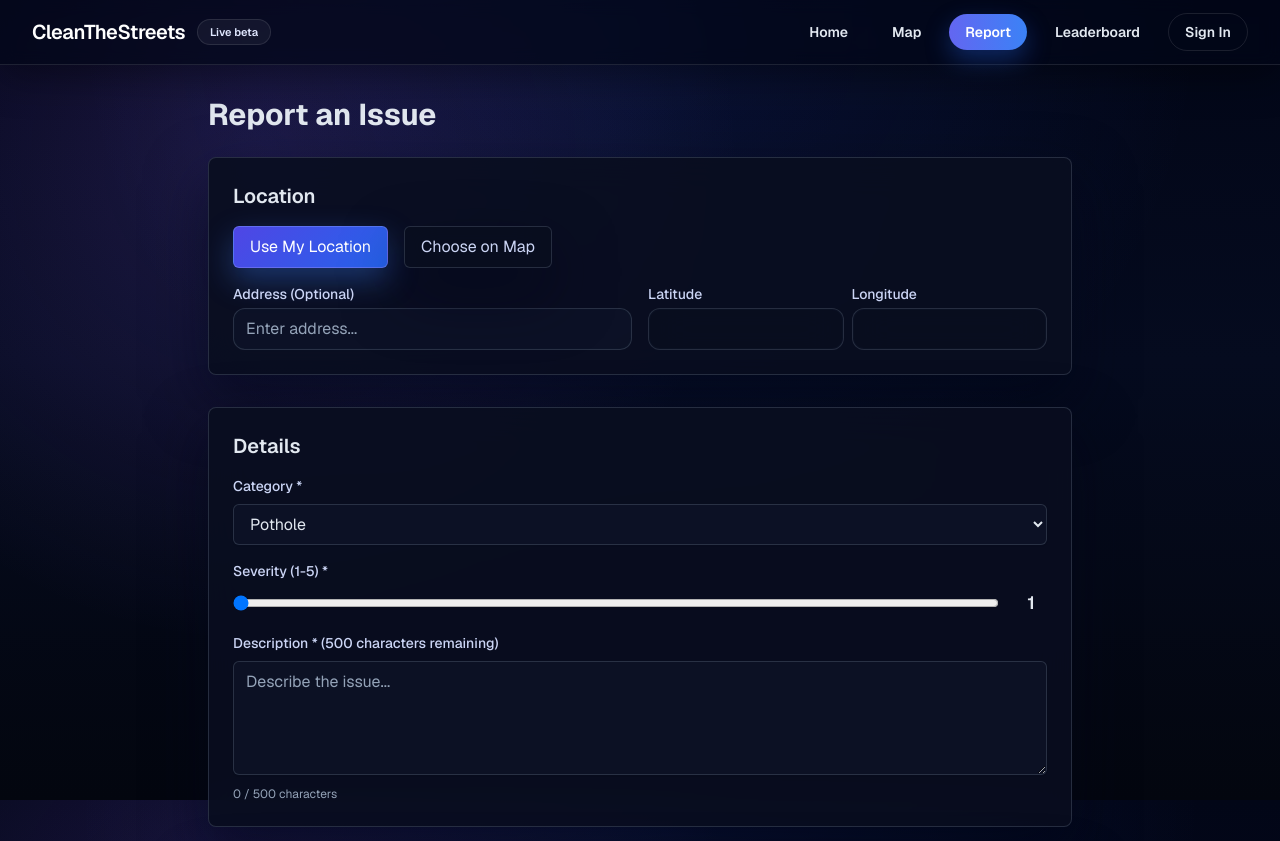
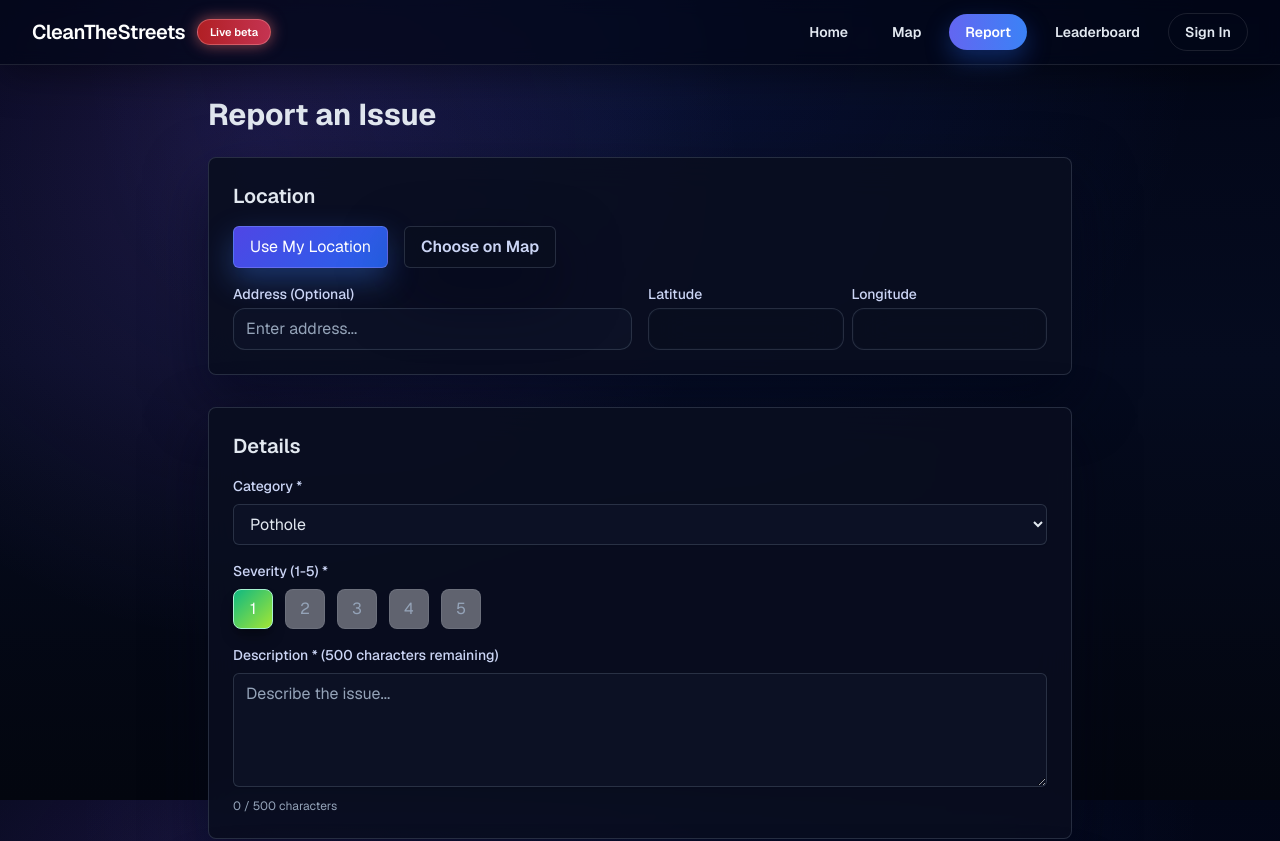
Before and after one commit to theohudson24/cleanthestreets, a Next.js app: page /report in a window 1280 px wide. Shown: the top 841 px of the page. Built offline with nearby package versions, Linux system fonts and the light colour scheme.

Commit message:
Changes to report page improving functionality and UI

```diff
--- a/src/components/ReportForm.js
+++ b/src/components/ReportForm.js
@@ -30,6 +30,28 @@ export default function ReportForm() {
   const [uploadProgress, setUploadProgress] = useState({});
   const [showMap, setShowMap] = useState(false);
   const [mapCenter, setMapCenter] = useState([40.7128, -74.0060]);
+  const centerOnCurrentLocation = () => {
+    if (navigator.geolocation) {
+      navigator.geolocation.getCurrentPosition(
+        (position) => {
+          setMapCenter([position.coords.latitude, position.coords.longitude]);
+        },
+        () => {
+          // fall back silently
+        }
+      );
+    }
+  };
+
+  const toggleMap = () => {
+    const nextShow = !showMap;
+    setShowMap(nextShow);
+    if (!showMap && formData.latitude && formData.longitude) {
+      setMapCenter([formData.latitude, formData.longitude]);
+    } else if (!showMap && (!formData.latitude || !formData.longitude)) {
+      centerOnCurrentLocation();
+    }
+  };
 
   // Get user's location
   const getLocation = () => {
@@ -176,7 +198,18 @@ export default function ReportForm() {
             <div className="flex items-center gap-4">
               <button
                 type="button"
-                onClick={getLocation}
+                onClick={() => {
+                  if (locationStatus === 'success') {
+                    setFormData({
+                      ...formData,
+                      latitude: null,
+                      longitude: null,
+                    });
+                    setLocationStatus('pending');
+                  } else {
+                    getLocation();
+                  }
+                }}
                 disabled={locationStatus === 'loading'}
                 className="px-4 py-2 bg-blue-600 text-white rounded-md shadow-sm hover:bg-blue-700 focus:outline-none focus:ring-2 focus:ring-offset-2 focus:ring-blue-500 disabled:opacity-50 disabled:cursor-not-allowed"
               >
@@ -194,8 +227,12 @@ export default function ReportForm() {
 
               <button
                 type="button"
-                onClick={() => setShowMap(!showMap)}
-                className="px-4 py-2 bg-gray-100 text-gray-700 rounded-md hover:bg-gray-200"
+                onClick={toggleMap}
+                className={`px-4 py-2 rounded-md shadow-sm font-semibold transition-colors ${
+                  showMap
+                    ? 'bg-gradient-to-r from-red-600 to-rose-500 text-white shadow-[0_10px_25px_rgba(239,68,68,0.4)] hover:brightness-110'
+                    : 'bg-gray-100 text-gray-700 hover:bg-gray-200'
+                }`}
               >
                 {showMap ? 'Hide Map' : 'Choose on Map'}
               </button>
@@ -204,6 +241,7 @@ export default function ReportForm() {
             {showMap && (
               <div className="h-64 border border-gray-300 rounded-md overflow-hidden">
                 <Map
+                  key={`${formData.latitude ?? 'lat'}-${formData.longitude ?? 'lng'}-${showMap}`}
                   reports={[]}
                   center={mapCenter}
                   onMapClick={handleMapClick}
@@ -278,23 +316,35 @@ export default function ReportForm() {
             </div>
 
             <div>
-              <label htmlFor="severity" className="block text-sm font-medium text-gray-700 mb-2">
+              <label className="block text-sm font-medium text-gray-700 mb-2">
                 Severity (1-5) *
               </label>
-              <div className="flex items-center gap-4">
-                <input
-                  type="range"
-                  id="severity"
-                  min="1"
-                  max="5"
-                  value={formData.severity}
-                  onChange={(e) => setFormData({ ...formData, severity: parseInt(e.target.value) })}
-                  className="flex-1"
-                  required
-                />
-                <span className="text-lg font-semibold text-gray-900 w-8 text-center">
-                  {formData.severity}
-                </span>
+              <div className="flex items-center gap-3">
+                {[1, 2, 3, 4, 5].map((value) => {
+                  const isActive = formData.severity >= value;
+                  const colors = [
+                    'from-emerald-500 to-lime-400 border-emerald-200',
+                    'from-lime-500 to-amber-400 border-lime-200',
+                    'from-amber-500 to-orange-400 border-amber-200',
+                    'from-orange-500 to-red-400 border-orange-200',
+                    'from-red-500 to-rose-500 border-red-200',
+                  ];
+                  return (
+                    <button
+                      key={value}
+                      type="button"
+                      onClick={() => setFormData({ ...formData, severity: value })}
+                      className={`h-10 w-10 rounded-lg border transition-all ${
+                        isActive
+                          ? `bg-gradient-to-br ${colors[value - 1]} shadow-lg shadow-black/30 text-white`
+                          : 'bg-gray-200/40 border-gray-400/20 text-gray-500'
+                      }`}
+                      aria-label={`Set severity ${value}`}
+                    >
+                      {value}
+                    </button>
+                  );
+                })}
               </div>
             </div>
 
--- a/src/components/navigatiorbar.js
+++ b/src/components/navigatiorbar.js
@@ -63,7 +63,7 @@ export default function NavigationBar() {
             >
               CleanTheStreets
             </Link>
-            <span className="hidden sm:inline-flex rounded-full bg-white/5 px-3 py-1 text-[11px] font-semibold text-indigo-100 border border-white/10">
+            <span className="hidden sm:inline-flex rounded-full bg-gradient-to-r from-red-600/80 to-rose-500/80 px-3 py-1 text-[11px] font-semibold text-white border border-red-300/40 shadow-[0_0_15px_rgba(248,113,113,0.6)]">
               Live beta
             </span>
           </div>
```
